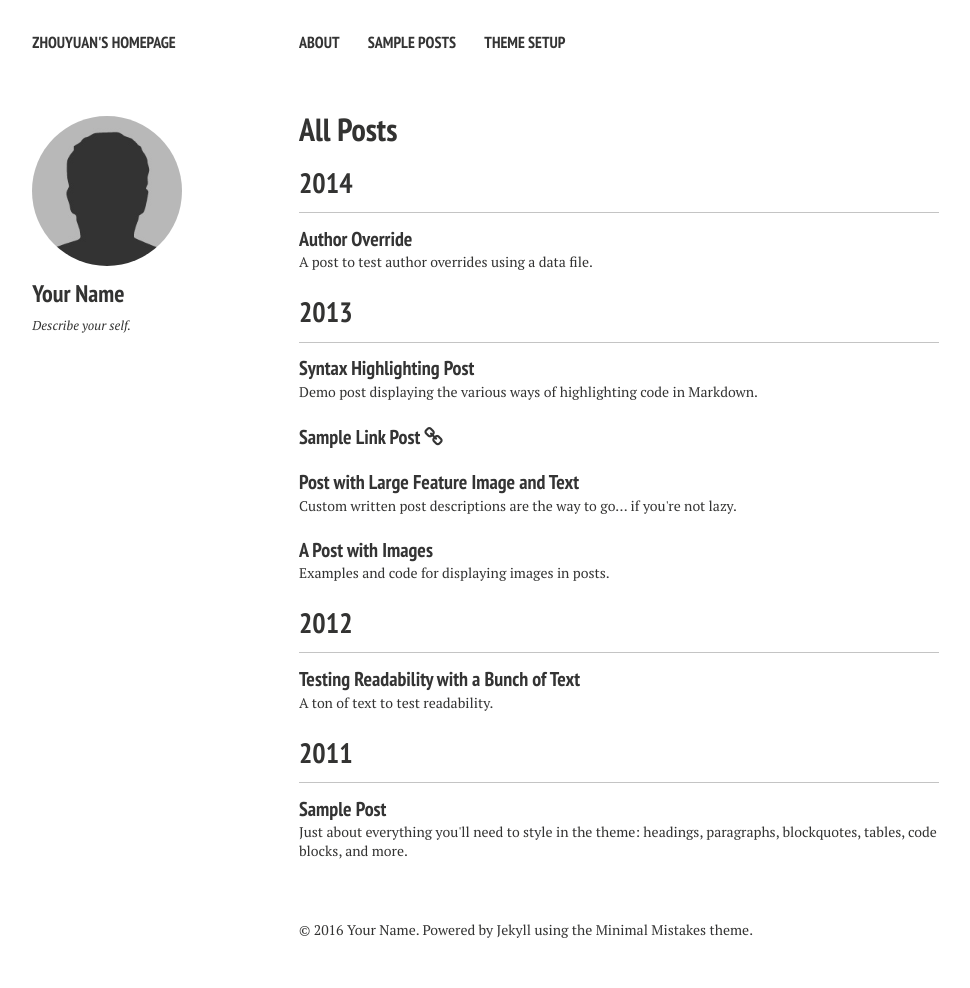
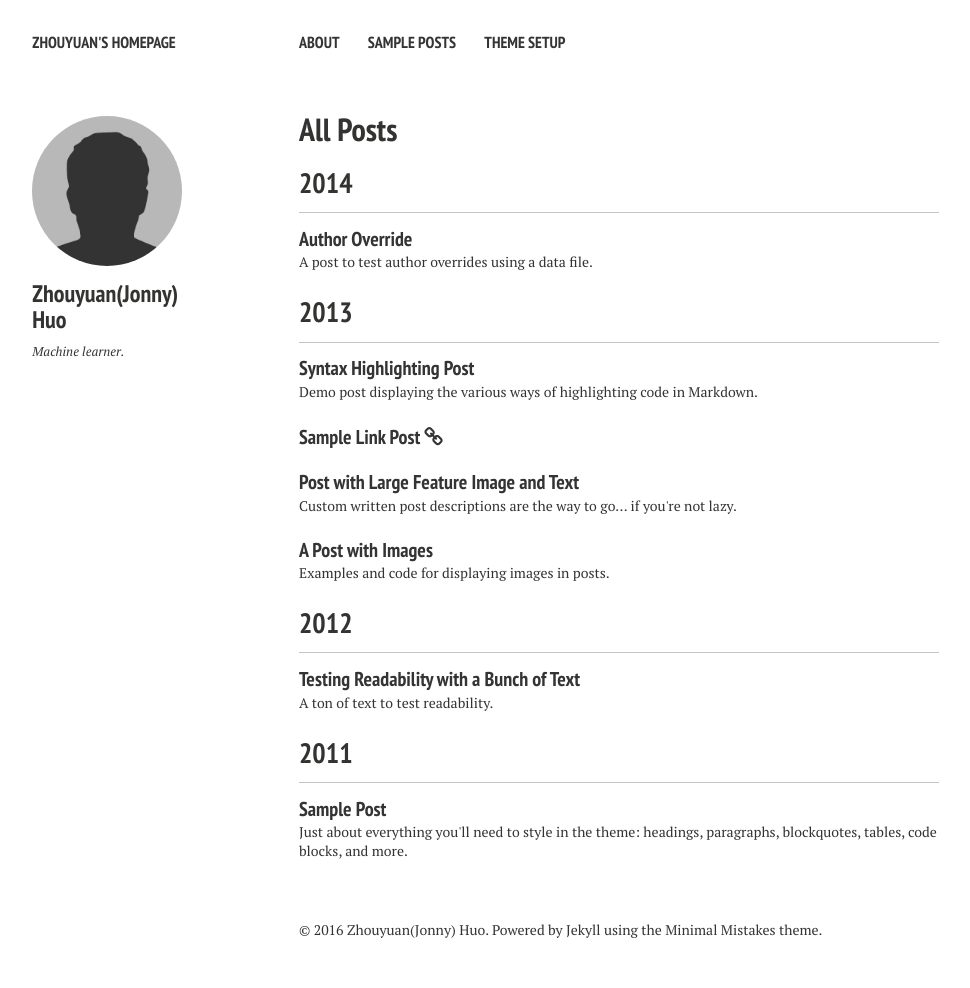
Before and after one commit to slowbull/fff, a Jekyll site: the page built from index.md, in a window 1280 px wide. Shown: the whole page, without its empty margins (21-991 px from the left). Built offline with Jekyll 4.4.1, drawn with Linux system fonts in a browser that asks for light colours; nearby versions of some CDN libraries.

Commit message:
update ownername

```diff
--- a/_config.yml
+++ b/_config.yml
@@ -41,9 +41,9 @@ titlecase: true
 
 # Site owner
 owner:
-  name: Your Name
+  name: Zhouyuan(Jonny) Huo
   avatar: bio-photo.jpg
-  bio: "Describe your self."
+  bio: "Machine learner."
   email:
   disqus-shortname:
   twitter: #username
```
